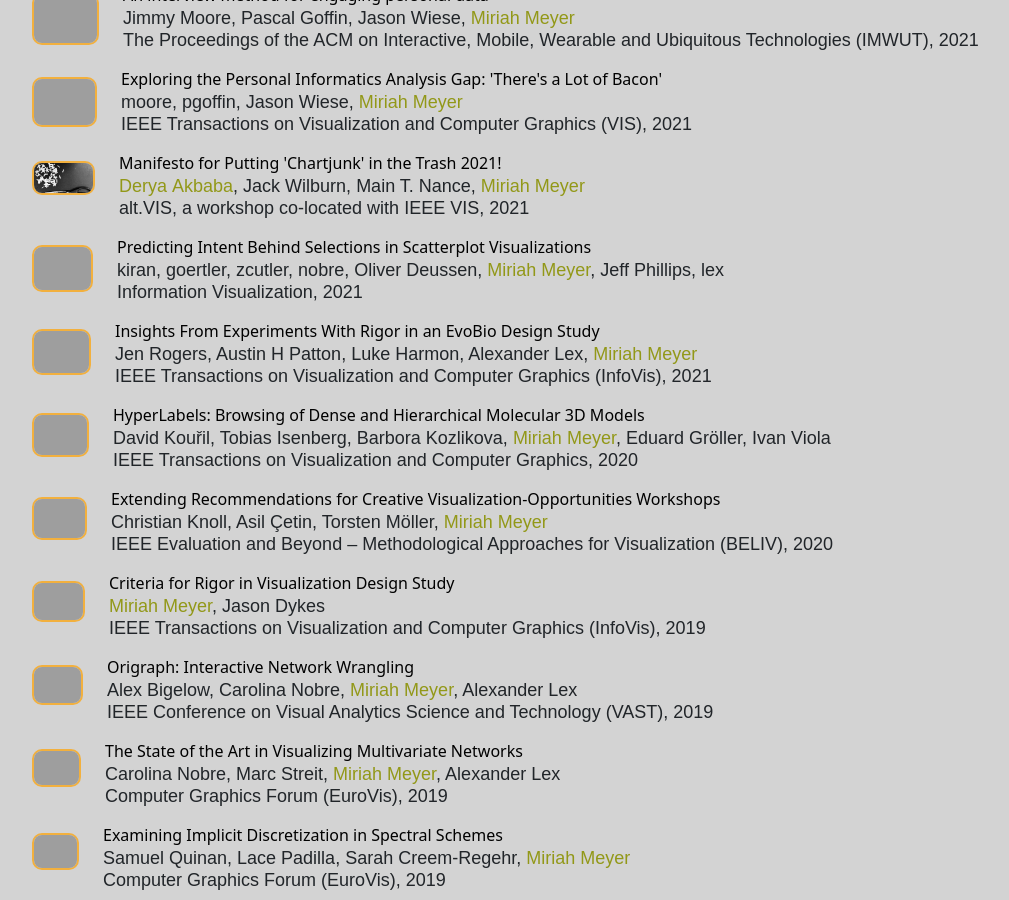
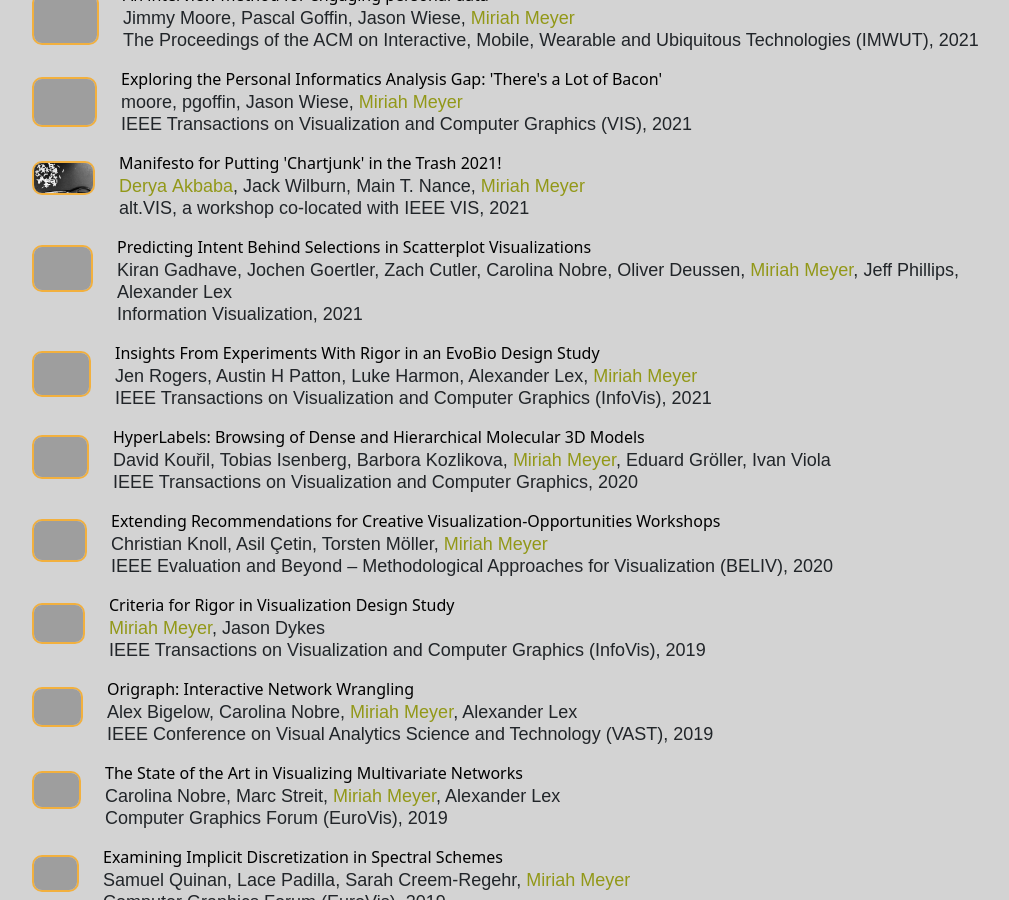
Before and after one commit to visidlab/visidlab.github.io, a Jekyll site: the page built from publications.md, in a window 1280 px wide and 900 px high, scrolled down 392 px, cut to the strip 0-900 px from the top of the window. Shown: the whole strip, without its empty margins (50-1059 px from the left). Built offline with Jekyll 4.4.1, drawn with Linux system fonts in a browser that asks for light colours; some web fonts are replaced; grey boxes are pictures that could not be loaded.

Commit message:
Update 2021_ivi_intent.md

```diff
--- a/_publications/2021_ivi_intent.md
+++ b/_publications/2021_ivi_intent.md
@@ -13,14 +13,14 @@ redirect_from:
  - /publications/2020_preprint_intent/
 
 authors:
-  - kiran
-  - goertler
-  - zcutler
-  - nobre
+  - Kiran Gadhave
+  - Jochen Goertler
+  - Zach Cutler
+  - Carolina Nobre
   - Oliver Deussen
   - meyer
   - Jeff Phillips
-  - lex
+  - Alexander Lex
 
 journal-short: IVI
 year: 2021
```
